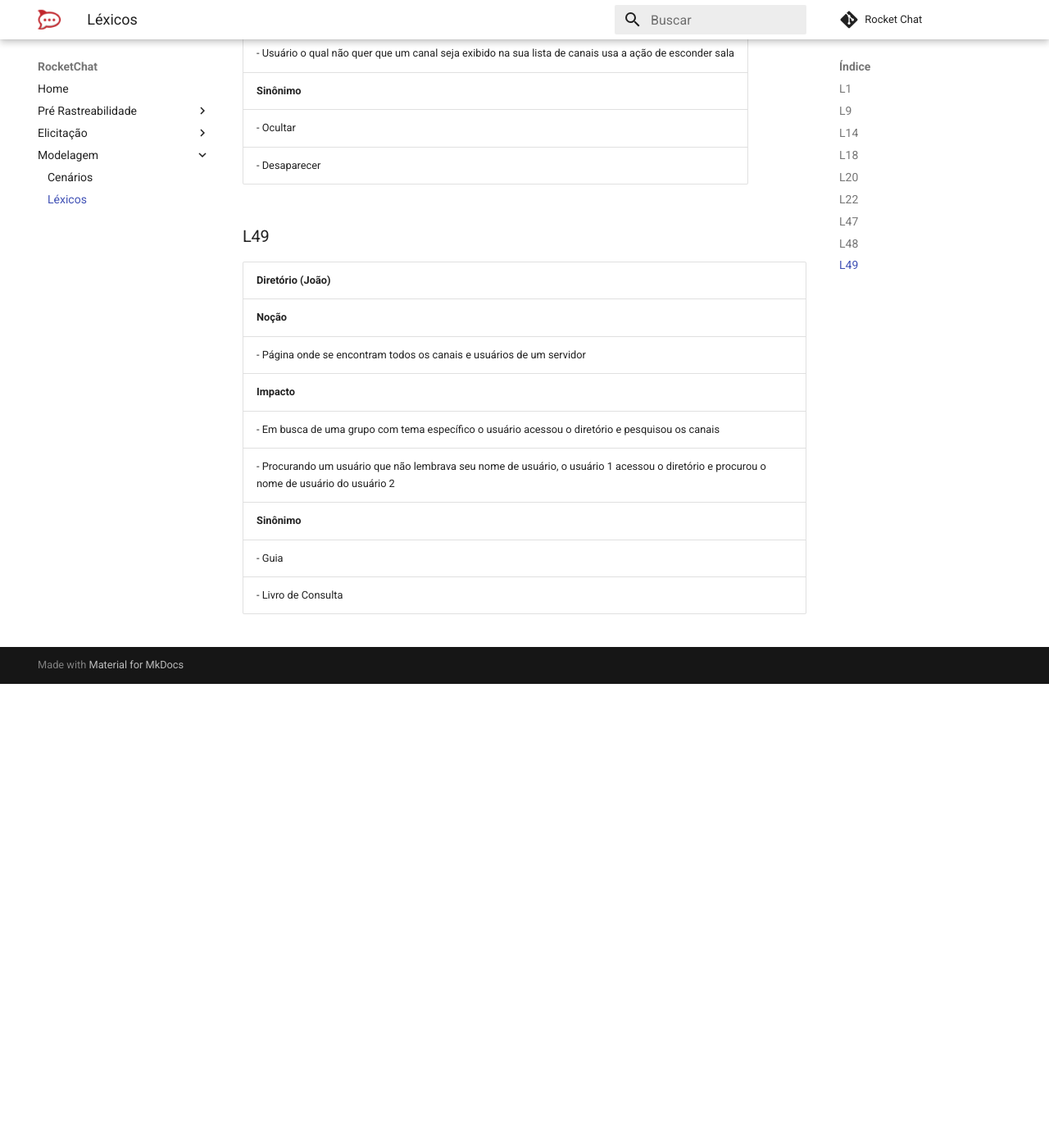
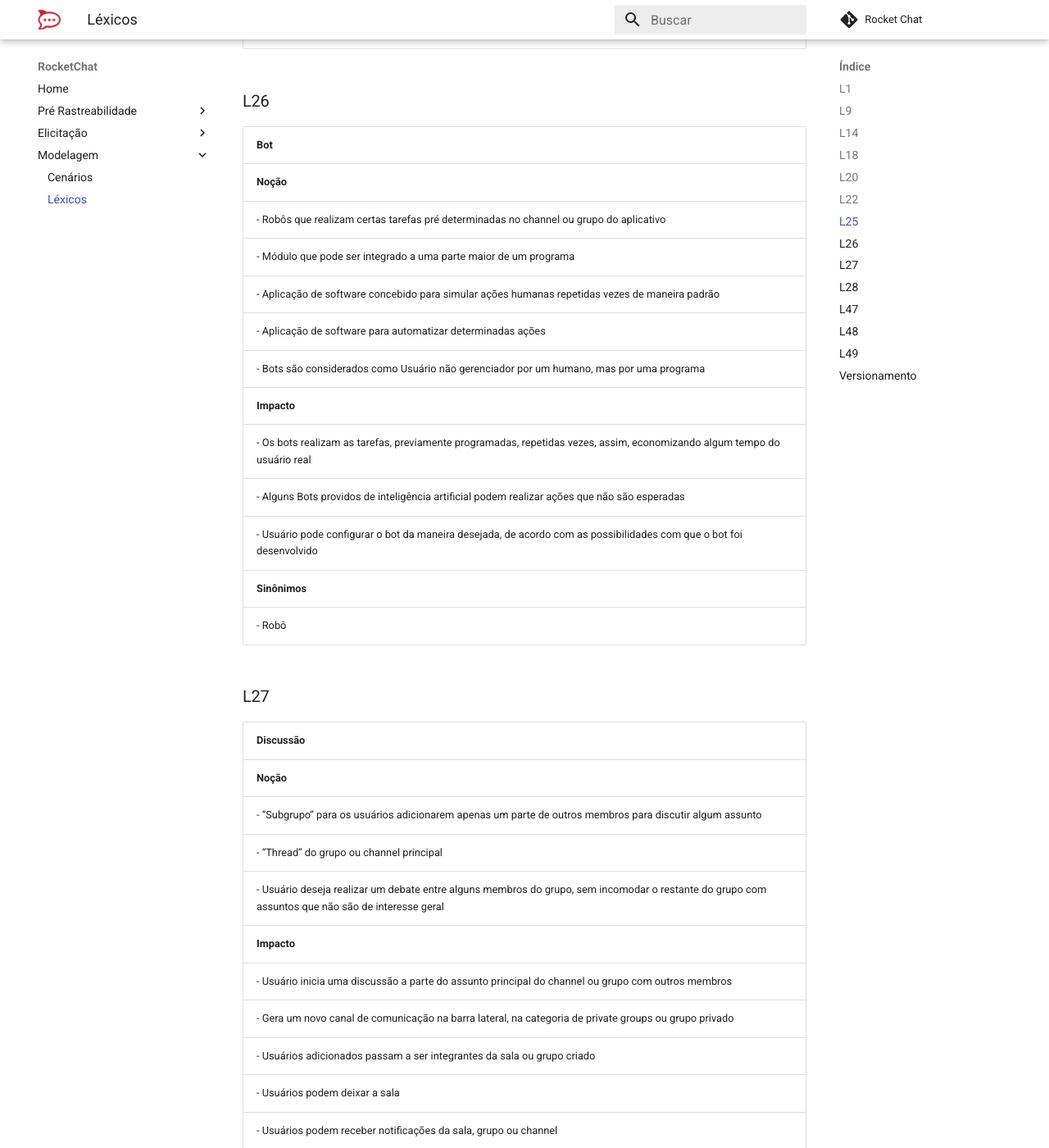
Before and after one commit to MarcosNBJ/2019.1-RocketChat, an MkDocs documentation site: the page built from docs/Modelagem/lexicos.md, in a window 1280 px wide and 1400 px high, scrolled down 4217 px. Shown: the whole window at 82% size. Built offline with MkDocs 1.6.1 and Material for MkDocs 9.7.7, drawn with Linux system fonts in a browser that asks for light colours; comment, search, counter and statistics services are not loaded; before the commit the page ends 5051 px from its top, so only the background shows below that; some of the changed text lies outside the part shown.

Commit message:
Adicionar léxicos L25-L28 e Versionamento do documento de léxicos

```diff
--- a/docs/Modelagem/lexicos.md
+++ b/docs/Modelagem/lexicos.md
@@ -6,11 +6,11 @@
 |**Título do Léxico**|
 |--|
 |**Noção**|
-| noção aqui|
+| - noção aqui|
 |**Impacto** |
-| impacto aqui|
+| - impacto aqui|
 |**Sinônimos**|
-| sinônimo aqui|
+| - sinônimo aqui|
 
 
 ### L9
@@ -85,6 +85,73 @@
 | - Estado|
 | - Condição |
 
+### L25
+
+|**Webconferência**|
+|--|
+|**Noção**|
+| - Opção de comunicação alternativa ao chat por texto em que o usuário se comunica através de contato visual e sonoro |
+| - Tecnologia que permite o contacto visual e sonoro em tempo real, entre pessoas que estão em lugares diferentes |
+| - Reunião virtual entre integrantes de um grupo |
+| - Usuário deseja realizar uma reunião online com sua equipe. |
+|**Impacto** |
+| - Usuário inicia uma webconferência para se comunicar com outros usuários |
+| - Usuários participantes de uma Webconferência podem interagir entre si |
+| - Permite que os integrantes de um grupo não precisem se deslocarem para uma reunião em um local físico |
+| - Usuário grava um video da webconferência e compartilha com sua equipe para uma possível consulta do que foi acordado e discutido |
+| - Permite ao usuário transmitir a tela do seu dispositivo (computador ou celular) |
+|**Sinônimos**|
+| - Videoconferência |
+| - Reunião Online |
+
+### L26
+
+|**Bot**|
+|--|
+|**Noção**|
+| - Robôs que realizam certas tarefas pré determinadas no channel ou grupo do aplicativo |
+| - Módulo que pode ser integrado a uma parte maior de um programa |
+| - Aplicação de software concebido para simular ações humanas repetidas vezes de maneira padrão |
+| - Aplicação de software para automatizar determinadas ações |
+| - Bots são considerados como Usuário não gerenciador por um humano, mas por uma programa |
+|**Impacto** |
+| - Os bots realizam as tarefas, previamente programadas, repetidas vezes, assim, economizando algum tempo do usuário real |
+| - Alguns Bots providos de inteligência artificial podem realizar ações que não são esperadas |
+| - Usuário pode configurar o bot da maneira desejada, de acordo com as possibilidades com que o bot foi desenvolvido |
+|**Sinônimos**|
+| - Robô |
+
+
+### L27
+
+|**Discussão**|
+|--|
+|**Noção**|
+| - “Subgrupo” para os usuários adicionarem apenas um parte de outros membros para discutir algum assunto |
+| - “Thread” do grupo ou channel principal |
+| - Usuário deseja realizar um debate entre alguns membros do grupo, sem incomodar o restante do grupo com assuntos que não são de interesse geral |
+|**Impacto** |
+| - Usuário inicia uma discussão a parte do assunto principal do channel ou grupo com outros membros |
+| - Gera um novo canal de comunicação na barra lateral, na categoria de private groups ou grupo privado |
+| - Usuários adicionados passam a ser integrantes da sala ou grupo criado |
+| - Usuários podem deixar a sala |
+| - Usuários podem receber notificações da sala, grupo ou channel |
+
+### L28
+
+|**Notificação**|
+|--|
+|**Noção**|
+| - Alerta por meio visual e/ou sonoro ao usuário |
+| - Alerta de mensagem enviada por outro usuário |
+| - Alerta quando usuário é mencionado em um grupo |
+|**Impacto** |
+| - “Disparado” alerta ao usuário ser mencionado por outro usuário |
+| - As notificações de um channel, grupo ou usuário podem ser silenciadas |
+| - Uma notificação não pode ser cancelada, somente ignorada |
+|**Sinônimos**|
+| - Alerta |
+
 ### L47
 
 |**Sair da Sala (João)**|
@@ -122,3 +189,11 @@
 |**Sinônimo**|
 | - Guia |
 | - Livro de Consulta |
+
+## Versionamento
+
+| Data | Versão | Modificação | Autor |
+|  :------: | :------: | :------: | :------: |
+| 19/04/2019 | 1.0 | Abertura do documento | Marcos Nery |
+| 20/04/2019 | 1.1 | Adição dos léxicos L9, L14, L18, L20, L22, L47-L49 | João Lucas |
+| 20/04/2019 | 1.2 | Adição dos léxicos L25-L28 | Lucas Maciel |
```
